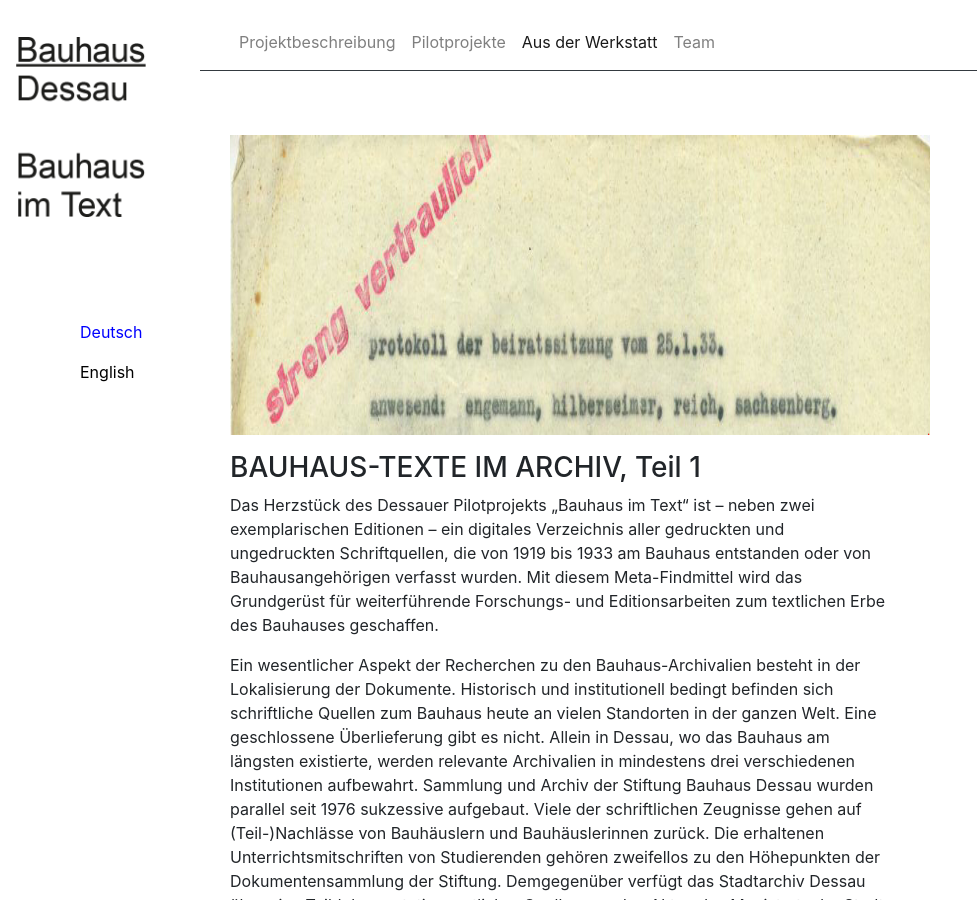
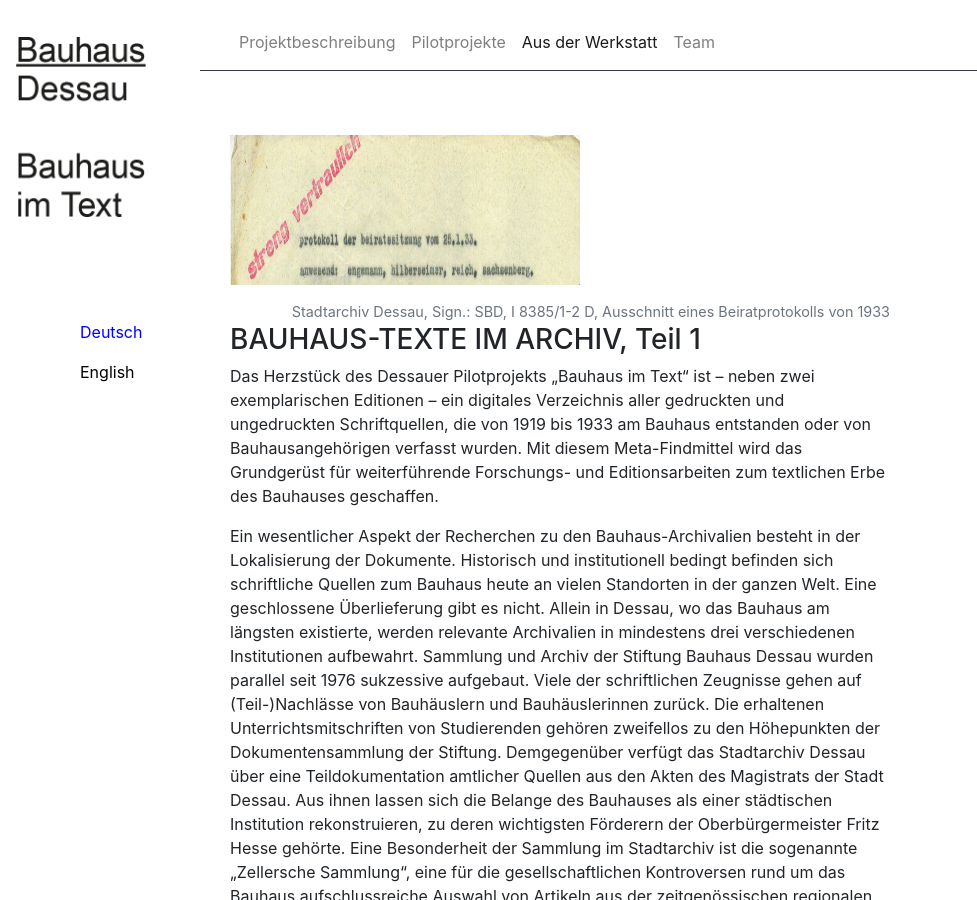
Before and after one commit to Bauhaus-im-Text/internetauftritt, a Jekyll site: the page built from pages/blog.md, in a window 1280 px wide and 900 px high. Shown: the whole window, without its empty margins (0-977 px from the left). Built offline with Jekyll 4.4.1, drawn with Linux system fonts in a browser that asks for light colours.

Commit message:
Update blog.md

```diff
--- a/pages/blog.md
+++ b/pages/blog.md
@@ -5,8 +5,9 @@ nav_order: 3
 ---
 
 <figure>
-     <a class="image-link"><img src="Aus dem Archiv_Objeke aus der Sammlung 33.png" data-image-ext="png" width="700" height="300" /></a>
+     <a class="image-link"><img src="Aus dem Archiv_Objeke aus der Sammlung 33.png" data-image-ext="png" width="350" height="150" /></a>
 </figure>
+<figcaption class="figure-caption text-right">Stadtarchiv Dessau, Sign.: SBD, I 8385/1-2 D, Ausschnitt eines Beiratprotokolls von 1933 </figcaption>
 
 <h3> BAUHAUS-TEXTE IM ARCHIV, Teil 1 </h3>
 Das Herzstück des Dessauer Pilotprojekts „Bauhaus im Text“ ist – neben zwei exemplarischen Editionen – ein digitales Verzeichnis aller gedruckten und ungedruckten Schriftquellen, die von 1919 bis 1933 am Bauhaus entstanden oder von Bauhausangehörigen verfasst wurden. Mit diesem Meta-Findmittel wird das Grundgerüst für weiterführende Forschungs- und Editionsarbeiten zum textlichen Erbe des Bauhauses geschaffen.
```
